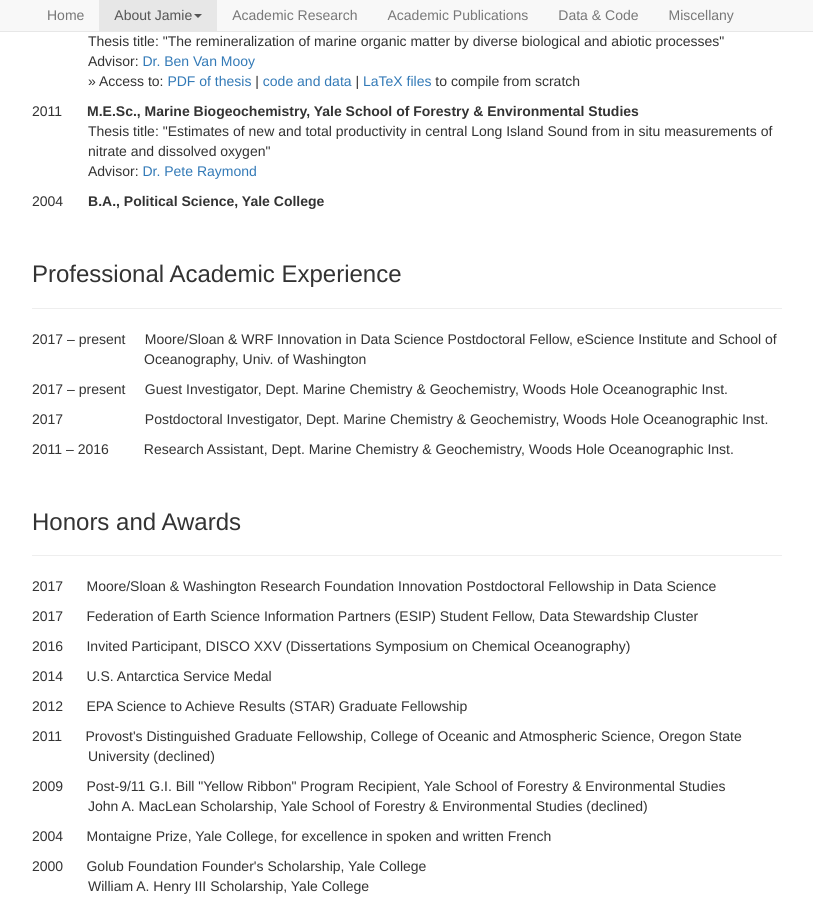
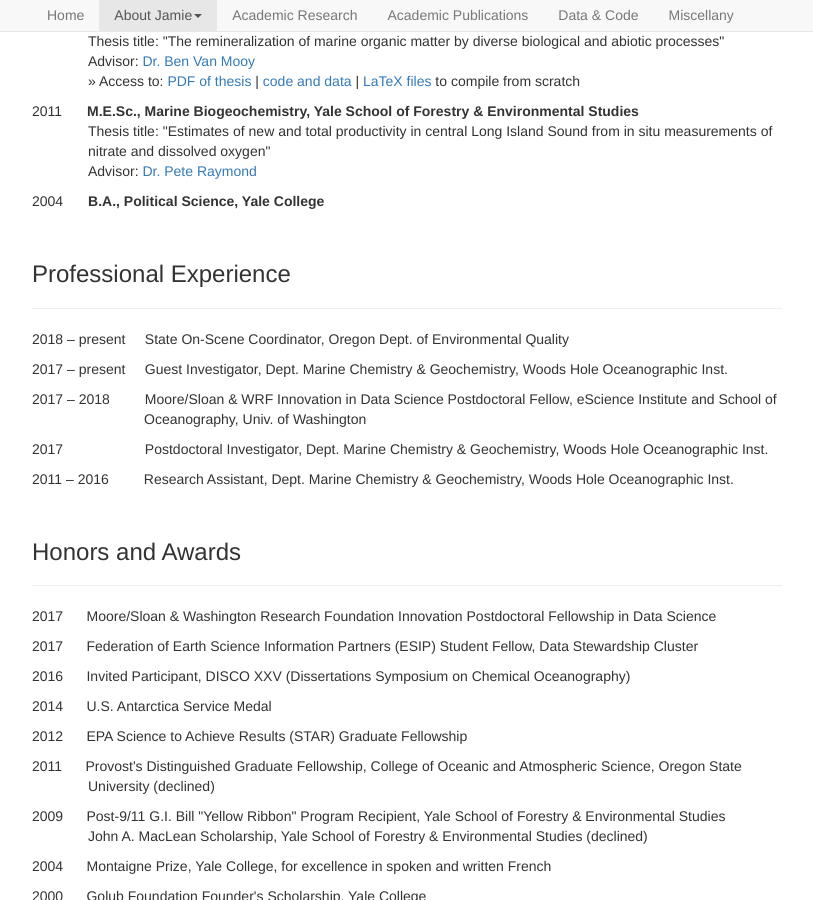
Before and after one commit to jamesrco/jamesrco.github.io, a Jekyll site: the page built from _pages/cv.md, in a window 1280 px wide and 900 px high, scrolled down 509 px. Shown: the whole window, without its empty margins (38-851 px from the left). Built offline with Jekyll 4.4.1, drawn with Linux system fonts in a browser that asks for light colours; nearby versions of some CDN libraries.

Commit message:
CV update

```diff
--- a/_pages/cv.md
+++ b/_pages/cv.md
@@ -24,12 +24,14 @@ View: <a href="/assets/Collins_James_CV_web_20180427.pdf">PDF of full CV</a> | <
 2004<span style="display:inline-block; width: 1.78em;"></span><b>B.A., Political Science, Yale College</b></p>
 <br>
 
-### Professional Academic Experience
+### Professional Experience
 <hr>
 <p class="hangingIndentmore">
-2017 &#8211; present&nbsp;&nbsp;&nbsp;&nbsp;&nbsp;Moore/Sloan & WRF Innovation in Data Science Postdoctoral Fellow, eScience Institute and School of Oceanography, Univ. of Washington</p>
+2018 &#8211; present&nbsp;&nbsp;&nbsp;&nbsp;&nbsp;State On-Scene Coordinator, Oregon Dept. of Environmental Quality</p>
 <p class="hangingIndentmore">
 2017 &#8211; present&nbsp;&nbsp;&nbsp;&nbsp;&nbsp;Guest Investigator, Dept. Marine Chemistry & Geochemistry, Woods Hole Oceanographic Inst.</p>
+<p class="hangingIndentmore">
+2017 &#8211; 2018&nbsp;&nbsp;&nbsp;&nbsp;&nbsp;&nbsp;&nbsp;&nbsp;&nbsp;Moore/Sloan & WRF Innovation in Data Science Postdoctoral Fellow, eScience Institute and School of Oceanography, Univ. of Washington</p>
 <p class="hangingIndentmore">
 2017&nbsp;&nbsp;&nbsp;&nbsp;&nbsp;&nbsp;&nbsp;&nbsp;&nbsp;&nbsp;&nbsp;&nbsp;&nbsp;&nbsp;&nbsp;&nbsp;&nbsp;&nbsp;&nbsp;&nbsp;&nbsp;Postdoctoral Investigator, Dept. Marine Chemistry & Geochemistry, Woods Hole Oceanographic Inst.</p>
 <p class="hangingIndentmore">
```
